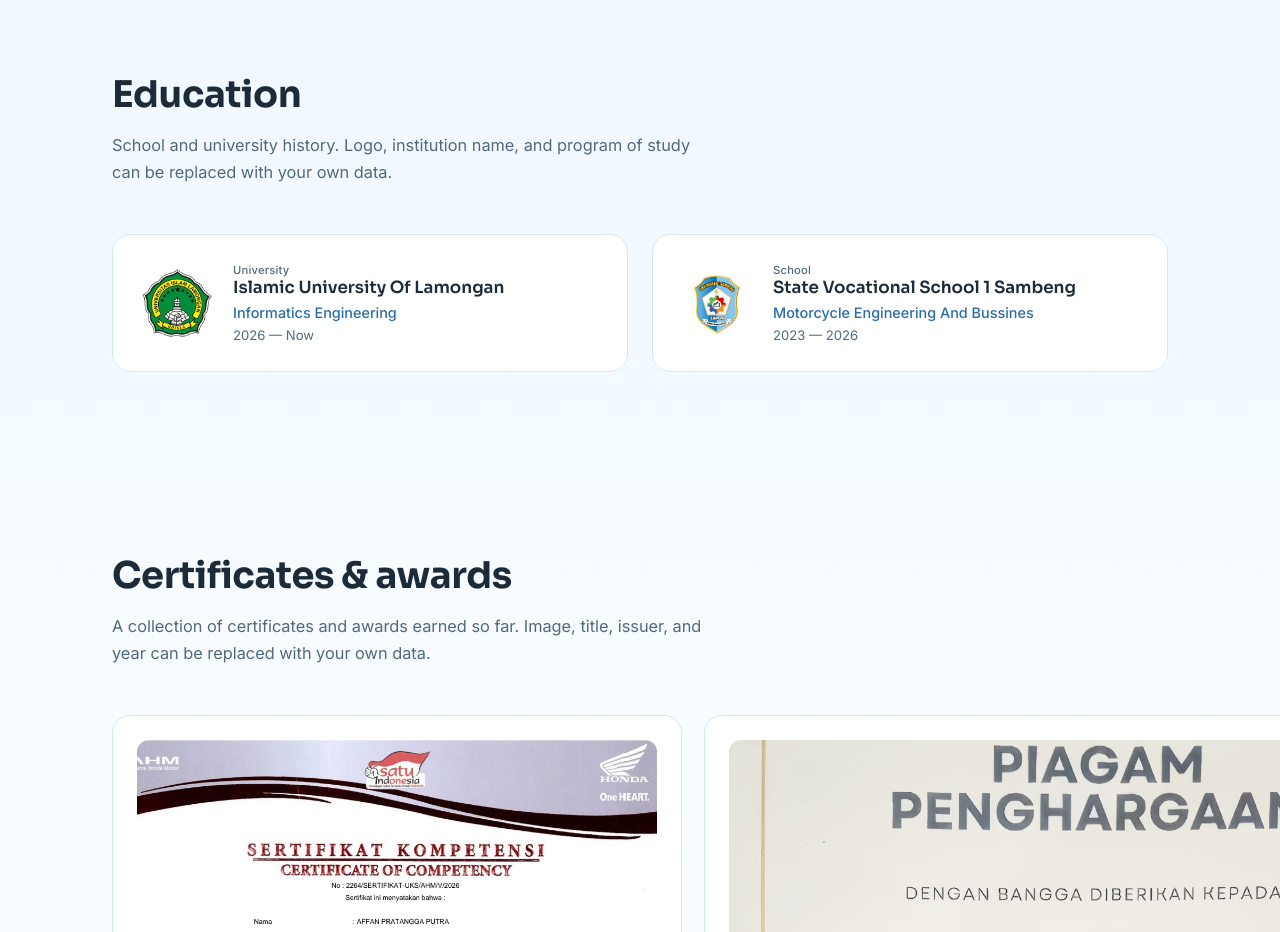
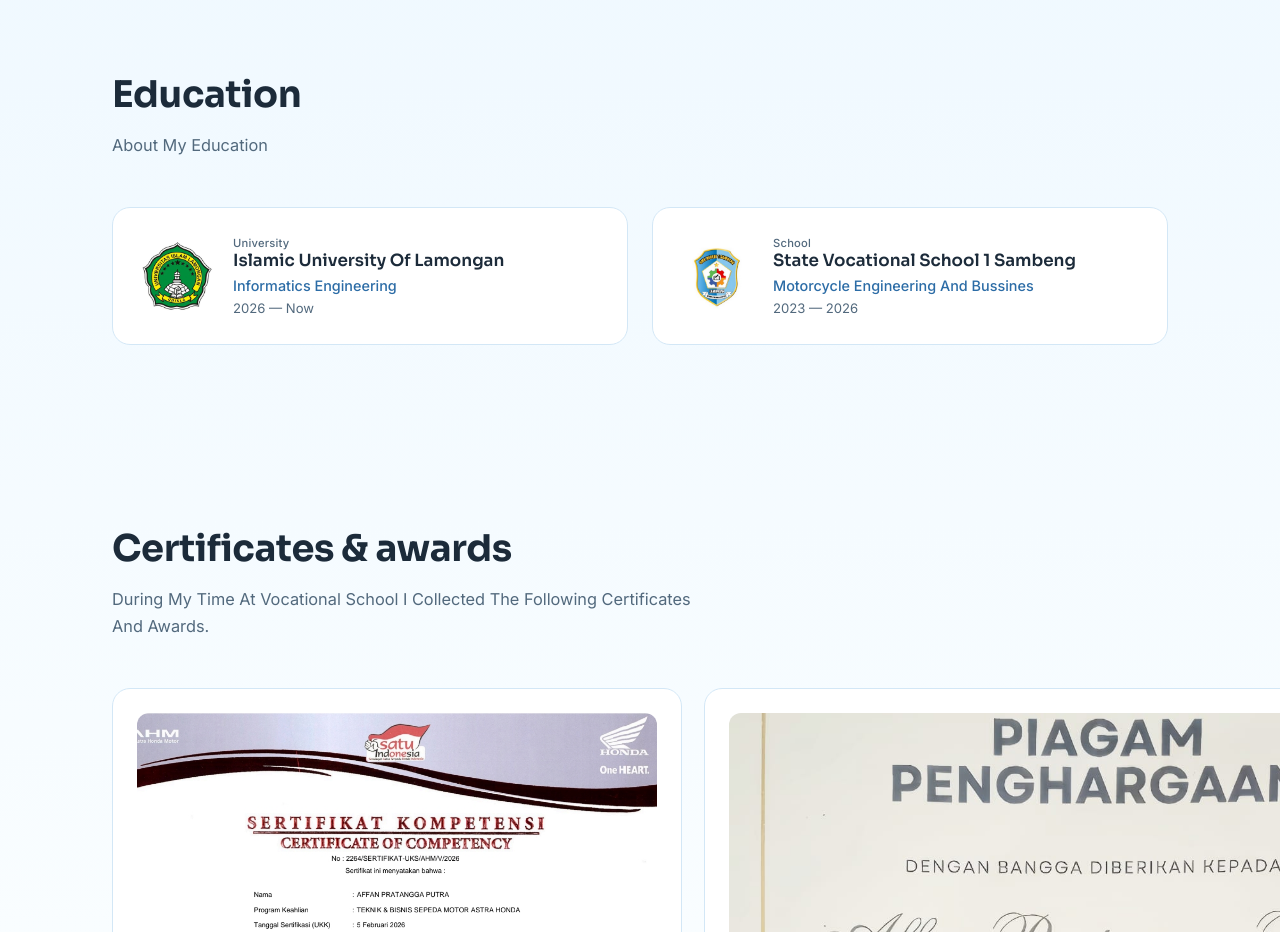
Before and after one commit to Fanz-XD/portf, a plain HTML site: page index.html in a window 1280 px wide. Shown: the part 1320-2252 px from the top of the page. Drawn offline with Linux system fonts and the light colour scheme.

Commit message:
Add files via upload

```diff
--- a/index.html
+++ b/index.html
@@ -781,7 +781,7 @@
     <div class="wrap">
       <div class="section-head">
         <h2>Education</h2>
-        <p>School and university history. Logo, institution name, and program of study can be replaced with your own data.</p>
+        <p>About My Education</p>
       </div>
       <div class="education-grid">
         <div class="edu-card">
@@ -818,7 +818,7 @@
     <div class="wrap">
       <div class="section-head">
         <h2>Certificates &amp; awards</h2>
-        <p>A collection of certificates and awards earned so far. Image, title, issuer, and year can be replaced with your own data.</p>
+        <p>During My Time At Vocational School I Collected The Following Certificates And Awards.</p>
       </div>
       <div class="cert-grid">
         <div class="cert-card">
```
